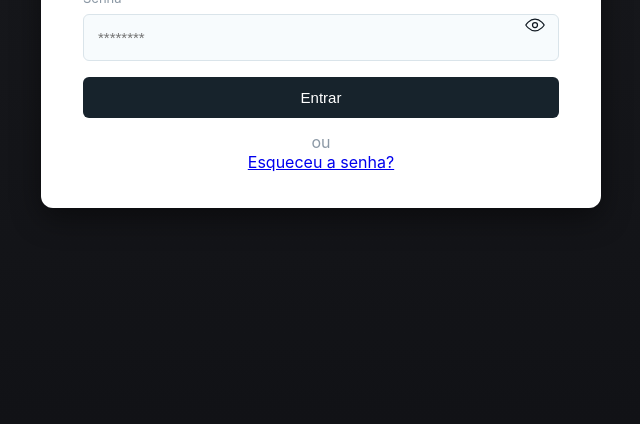
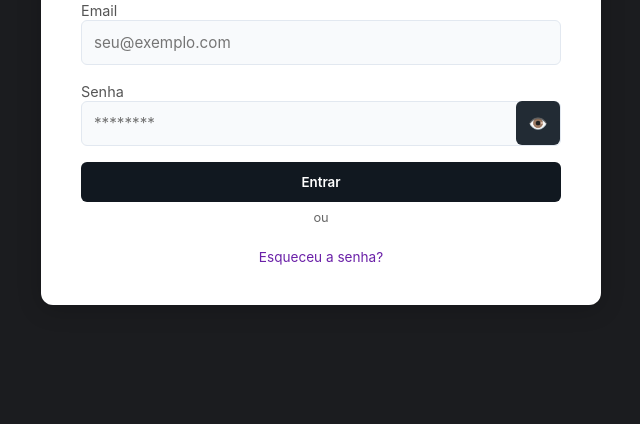
Before and after one commit to feayres/ProjetoFertFort, a plain HTML site: page views/login/index.html in a window 1280 px wide. Shown: the part 376-800 px from the top of the page, without its empty margins (319-959 px from the left). Drawn offline with Linux system fonts and the light colour scheme.

Commit message:
Login pronto, faltando somente validacao de email e senha

```diff
--- a/views/login/index.html
+++ b/views/login/index.html
@@ -1,97 +1,34 @@
-<!doctype html>
+<!DOCTYPE html>
 <html lang="pt-BR">
 <head>
-  <meta charset="utf-8" />
-  <meta name="viewport" content="width=device-width,initial-scale=1" />
-  <title>Login — Mostrar/Ocultar senha</title>
+  <meta charset="UTF-8">
+  <meta name="viewport" content="width=device-width, initial-scale=1.0">
+  <title>Tela de Login</title>
   <link rel="stylesheet" href="style.css">
 
 </head>
 <body>
-  <div class="card" role="region" aria-label="Área de login">
-    <img class="logo" src="" alt="Logo" />
-
-    <form id="loginForm" autocomplete="on">
+  <div class="login-container">
+    <img src="/assets/logo-Photoroom.png" alt="Logo" />
+    <form id="loginForm">
       <div>
         <label for="email">Email</label>
-        <input id="email" name="email" type="email" placeholder="seu@exemplo.com" required />
+        <input type="email" id="email" placeholder="seu@exemplo.com" required />
       </div>
 
-      <div class="input-wrap password">
-        <label for="password">Senha</label>
-        <input id="password" name="password" type="password" placeholder="********" required aria-describedby="pwd-help" />
-
-        <!-- botão que fica por cima do input, à direita. Usamos button (não input) para acessibilidade. -->
-        <button type="button" class="toggle-password" id="togglePassword" aria-label="Mostrar senha" aria-pressed="false" title="Mostrar senha">
-          <!-- ícone SVG (olho). Vamos trocar pelo olho fechado quando necessário. -->
-          <svg class="icon" viewBox="0 0 24 24" fill="none" xmlns="http://www.w3.org/2000/svg" aria-hidden="true">
-            <path d="M1 12s4-7 11-7 11 7 11 7-4 7-11 7S1 12 1 12z" stroke="#0f1720" stroke-width="1.5" stroke-linecap="round" stroke-linejoin="round"/>
-            <circle cx="12" cy="12" r="3" stroke="#0f1720" stroke-width="1.5" stroke-linecap="round" stroke-linejoin="round"/>
-          </svg>
-        </button>
+      <div class="input-group">
+        <label for="senha">Senha</label>
+        <input type="password" id="senha" placeholder="********" required />
+        <button type="button" class="toggle-password" onclick="togglePassword()">👁️</button>
       </div>
 
-      <button class="btn-primary" type="submit">Entrar</button>
+      <button type="submit">Entrar</button>
+    </form>
 
-      <div class="muted-center">ou<br/><a href="#">Esqueceu a senha?</a></div>
-    </form>
+    <div class="divider">ou</div>
+
+    <a href="#" class="forgot" onclick="alert('Acesse como Master e altere a senha!')">Esqueceu a senha?</a>
   </div>
-
-  <script>
-    (function(){
-      const passwordInput = document.getElementById('password');
-      const toggle = document.getElementById('togglePassword');
-
-      // SVGs para olho aberto e olho fechado (olho com linha)
-      const eyeOpen = `
-        <svg class="icon" viewBox="0 0 24 24" fill="none" xmlns="http://www.w3.org/2000/svg" aria-hidden="true">
-          <path d="M1 12s4-7 11-7 11 7 11 7-4 7-11 7S1 12 1 12z" stroke="#0f1720" stroke-width="1.5" stroke-linecap="round" stroke-linejoin="round"/>
-          <circle cx="12" cy="12" r="3" stroke="#0f1720" stroke-width="1.5" stroke-linecap="round" stroke-linejoin="round"/>
-        </svg>`;
-
-      const eyeClosed = `
-        <svg class="icon" viewBox="0 0 24 24" fill="none" xmlns="http://www.w3.org/2000/svg" aria-hidden="true">
-          <path d="M17.94 17.94C16.12 19.2 14.12 20 12 20c-7 0-11-8-11-8 1.25-2.07 3-3.86 5.06-5.06" stroke="#0f1720" stroke-width="1.5" stroke-linecap="round" stroke-linejoin="round"/>
-          <path d="M6.1 6.1C7.88 4.8 9.88 4 12 4c7 0 11 8 11 8-1.25 2.07-3 3.86-5.06 5.06" stroke="#0f1720" stroke-width="1.5" stroke-linecap="round" stroke-linejoin="round"/>
-          <path d="M3 3l18 18" stroke="#0f1720" stroke-width="1.5" stroke-linecap="round" stroke-linejoin="round"/>
-        </svg>`;
-
-      // Inicialmente mostra olho aberto (campo oculto)
-      toggle.innerHTML = eyeOpen;
-
-      toggle.addEventListener('click', function(){
-        const isPassword = passwordInput.type === 'password';
-        if(isPassword){
-          passwordInput.type = 'text';
-          toggle.innerHTML = eyeClosed; // ícone que indica 'fechar'
-          toggle.setAttribute('aria-label','Esconder senha');
-          toggle.setAttribute('title','Esconder senha');
-          toggle.setAttribute('aria-pressed','true');
-        } else {
-          passwordInput.type = 'password';
-          toggle.innerHTML = eyeOpen;
-          toggle.setAttribute('aria-label','Mostrar senha');
-          toggle.setAttribute('title','Mostrar senha');
-          toggle.setAttribute('aria-pressed','false');
-        }
-        // manter o foco no botão após mudança
-        toggle.focus();
-      });
-
-      // opcional: permitir alternar com tecla Enter/Space quando o botão estiver focado (já vem por padrão em <button>)
-
-      // evitar envio de form ao apertar Enter no botão do olho
-      toggle.addEventListener('keydown', function(e){
-        if(e.key === 'Enter' || e.key === ' '){
-          e.preventDefault();
-          toggle.click();
-        }
-      });
-
-      // Se quiser: clicar no ícone não tira foco do input (bom para usabilidade em mobile)
-      toggle.addEventListener('mousedown', function(e){ e.preventDefault(); });
-
-    })();
-  </script>
+  <script src="script.js"></script>
 </body>
 </html>
--- /dev/null
+++ b/views/login/script.js
@@ -0,0 +1,16 @@
+function togglePassword() {
+      const senhaInput = document.getElementById('senha');
+      senhaInput.type = senhaInput.type === 'password' ? 'text' : 'password';
+    }
+
+    document.getElementById('loginForm').addEventListener('submit', (e) => {
+      e.preventDefault();
+
+      const email = document.getElementById('email').value.trim();
+      const senha = document.getElementById('senha').value.trim();
+
+      if (!email || !senha) {
+        alert('Por favor, preencha todos os campos.');
+        return;
+      }
+    });
--- a/views/login/style.css
+++ b/views/login/style.css
@@ -1,119 +1,119 @@
-:root {
-  --bg: #1f2023;
-  --card: #fff;
-  --muted: #8b98a5;
-  --accent: #0f1b23;
-}
+/* ======== RESET ======== */
     * {
+      margin: 0;
+      padding: 0;
       box-sizing: border-box;
-}
-body {
-  background: linear-gradient(180deg, #1a1b1f 0%, #111216 100%);
-  font-family: Inter, system-ui, Arial, sans-serif;
-  min-height: 100vh;
-  display: flex;
-  align-items: center;
-  justify-content: center;
-  margin: 0;
+      font-family: "Inter", sans-serif;
     }
 
-.card {
-  width: 560px;
-  max-width: 92%;
-  background: var(--card);
-  border-radius: 12px;
-  padding: 36px 42px;
-  box-shadow: 0 10px 30px rgba(0, 0, 0, 0.45);
-  text-align: center;
-}
-.logo {
-  height: 48px;
-  margin-bottom: 22px;
+    body {
+      background: #1b1c1f;
+      display: flex;
+      justify-content: center;
+      align-items: center;
+      height: 100vh;
     }
 
+    /* ======== CONTAINER ======== */
+    .login-container {
+      background: #ffffff;
+      padding: 2.5rem;
+      border-radius: 12px;
+      box-shadow: 0 4px 25px rgba(0, 0, 0, 0.2);
+      width: 560px;
+      display: flex;
+      flex-direction: column;
+      align-items: center;
+    }
+
+    .login-container img {
+      width: 300px;
+      height: 200px;
+      margin-bottom: 1rem;
+    }
+
+    h2 {
+      color: #111;
+      margin-bottom: 1.5rem;
+    }
+
+    /* ======== FORM ======== */
     form {
       width: 100%;
-  text-align: left;
-}
-label {
-  display: block;
-  font-size: 13px;
-  color: var(--muted);
-  margin-bottom: 8px;
+      display: flex;
+      flex-direction: column;
+      gap: 1rem;
     }
 
-.input-wrap {
-  position: relative;
-  margin-bottom: 16px;
-}
-input[type="email"],
-input[type="password"] {
-  width: 100%;
-  padding: 14px 14px;
-  border-radius: 6px;
-  border: 1px solid #dae4ea;
-  background: #f7fbfd;
-  font-size: 15px;
-  outline: none;
-  transition: box-shadow 0.12s, border-color 0.12s;
-}
-input:focus {
-  box-shadow: 0 0 0 4px rgba(12, 86, 131, 0.06);
-  border-color: #cfe6f8;
+    label {
+      font-size: 0.9rem;
+      color: #555;
     }
 
-/* espaço para o botão do olho */
-.input-wrap.password input {
-  padding-right: 48px;
+    .input-group {
+      position: relative;
     }
 
-/* botão do olho */
+    input {
+      width: 100%;
+      padding: 0.75rem 2.5rem 0.75rem 0.75rem;
+      border: 1px solid #e2e8f0;
+      border-radius: 6px;
+      font-size: 0.95rem;
+      background: #f8fafc;
+    }
+
+    input:focus {
+      outline: none;
+      border-color: #3f0e5c;
+      background: #fff;
+    }
+
+    /* ======== BOTÃO DE OLHO ======== */
     .toggle-password {
       position: absolute;
-  right: 8px;
-  top: 50%;
+      right: 1px;
+      top: 64.75%;
       transform: translateY(-50%);
-  border: 0;
-  background: transparent;
-  padding: 6px;
-  border-radius: 6px;
-  display: inline-flex;
-  align-items: center;
-  justify-content: center;
+      background: #222b34;
+      border: none;
       cursor: pointer;
-}
-.toggle-password:focus {
-  outline: 2px solid #cfe6f8;
+      font-size: 1rem;
+      color: #555;
     }
 
-.btn-primary {
-  display: block;
-  width: 100%;
-  padding: 12px 16px;
+    /* ======== BOTÃO ENTRAR ======== */
+    button {
+      background: #111820;
+      color: #fff;
+      border: none;
       border-radius: 6px;
-  background: #17232c;
-  color: #fff;
-  border: 0;
-  font-size: 15px;
-  margin-top: 6px;
+      padding: 0.75rem;
       cursor: pointer;
-}
-.muted-center {
-  color: var(--muted);
-  text-align: center;
-  margin-top: 14px;
+      font-weight: 600;
+      transition: background 0.2s;
     }
 
-/* Icon sizing */
-.icon {
-  width: 20px;
-  height: 20px;
-  display: block;
+    button:hover {
+      background: #222b34;
     }
 
-/* small responsive tweak */
-@media (max-width: 420px) {
-  .card {
-    padding: 24px;
+    /* ======== LINKS ======== */
+    .forgot {
+      margin-top: 1rem;
+      font-size: 0.85rem;
+      text-align: center;
+      color: #6b21a8;
+      text-decoration: none;
     }
+
+    .forgot:hover {
+      text-decoration: underline;
     }
+
+    .divider {
+      text-align: center;
+      font-size: 0.8rem;
+      color: #666;
+      margin: 0.5rem 0;
+    }
```
Also changed, not shown: assets/logo-Photoroom.png (added), assets/logo.png (deleted). Lines whose indentation alone changed are shown as unchanged.
